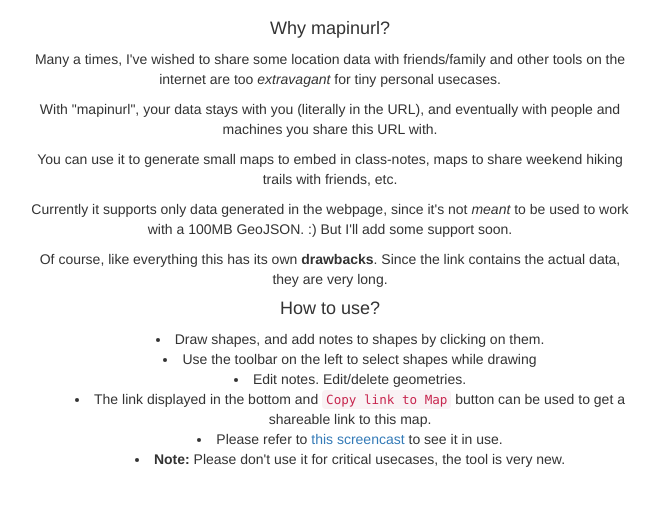
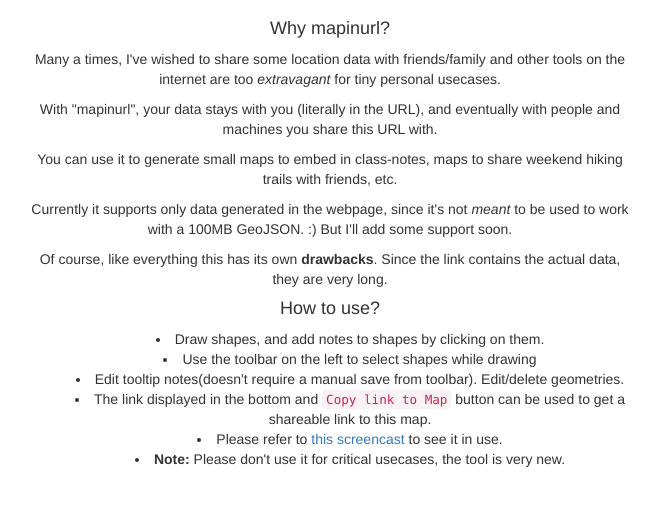
Before and after one commit to ironmaps/mapinurl, a plain HTML site: page about.html in a window 1280 px wide. Shown: the part 77-582 px from the top of the page, without its empty margins (310-968 px from the left). Drawn offline with nearby package versions, Linux system fonts and the light colour scheme.

Commit message:
improve instruction to attach notes to geometries

```diff
--- a/about.html
+++ b/about.html
@@ -38,7 +38,7 @@
                     Draw shapes, and add notes to shapes by clicking on them.
                 </li>
                 <li>Use the toolbar on the left to select shapes while drawing</li>
-                <li>Edit notes. Edit/delete geometries.</li>
+                <li>Edit tooltip notes(doesn't require a manual save from toolbar). Edit/delete geometries.</li>
                 <li>The link displayed in the bottom and <code>Copy link to Map</code> button can be used to get a shareable link to this map.</li>
                 <li>Please refer to <a href="https://vimeo.com/806737622">this screencast</a> to see it in use.</li>
                 <li><b>Note: </b>Please don't use it for critical usecases, the tool is very new.</li>
```
